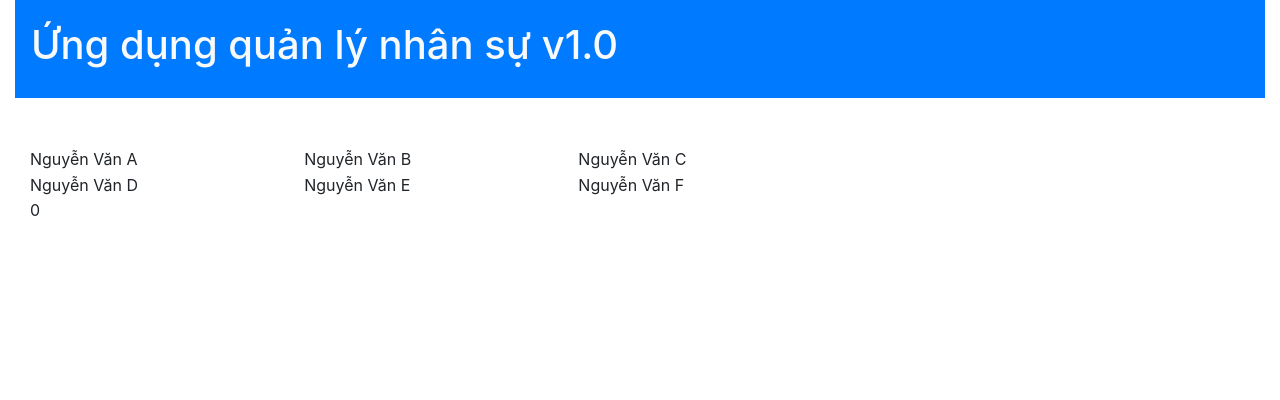
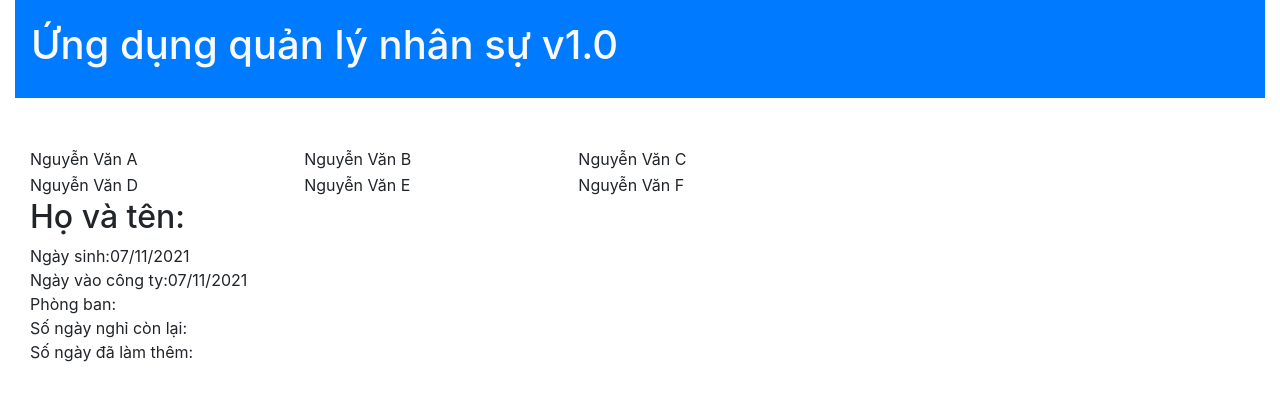
Before and after one commit to DuongOs/DuongOs-ReactASM, a React (Create React App) app: page / in a window 1280 px wide. Shown: the top 400 px of the page. Built offline with nearby package versions, Linux system fonts and the light colour scheme.

Commit message:
fixxed handleClick function error

```diff
--- a/src/component/stafflist.js
+++ b/src/component/stafflist.js
@@ -1,34 +1,60 @@
 import React, { useState } from "react";
-import { STAFFS } from "../shared/staffs";
+import { STAFFS, DEPARTMENTS } from "../shared/staffs";
+import dateFormat from "dateformat";
 
-const staffs = STAFFS;
+// const staffs_a = STAFFS;
 
 function StaffList() {
-  const [Info, setInfo] = useState(0);
-  const HandleInfo = () => (
-      setInfo(Info+1)
-  )
+  const [SelectedStaff, setSelectedStaff] = useState({});
+  const [staffs] = useState(STAFFS);
+
+  const handleClick = (staffInfo) => {
+    setSelectedStaff(staffInfo);
+  };
+
   const List = () =>
-    staffs.map((nhanVien) => (
+    staffs.map((staff) => (
       <td
-        onClick={HandleInfo}
-        className=" fw-bolder col-sm-12 col-md-6 col-lg-4 border-radius"
-        key={nhanVien.id}
+        className="fw-bolder col-sm-12 col-md-6 col-lg-4 border-radisus"
+        key={staff.id}
       >
-        {nhanVien.name}
+        <div onClick={() => handleClick(staff)}>{staff.name}</div>
       </td>
     ));
+
+  const StaffInfo = () => (
+    <div>
+      <h2>Họ và tên: {SelectedStaff.name}</h2>
+      <p>
+        Ngày sinh:
+        {dateFormat(SelectedStaff.doB, "dd/mm/yyyy")}
+        <br />
+        Ngày vào công ty:
+        {dateFormat(SelectedStaff.startDate, "dd/mm/yyyy")}
+        <br />
+        Phòng ban:
+        {/* {SelectedStaff.department} */}
+        <br />
+        Số ngày nghỉ còn lại:
+        {SelectedStaff.annualLeave}
+        <br />
+        Số ngày đã làm thêm:
+        {SelectedStaff.overTime}
+        <br />
+      </p>
+    </div>
+  );
 
   return (
     <div className="container-fluid">
       <table>
         <tbody>
-          <tr class="row">
+          <tr className="row">
             <List />
           </tr>
         </tbody>
       </table>
-      <p>{Info}</p>
+      <StaffInfo />
     </div>
   );
 }
```
